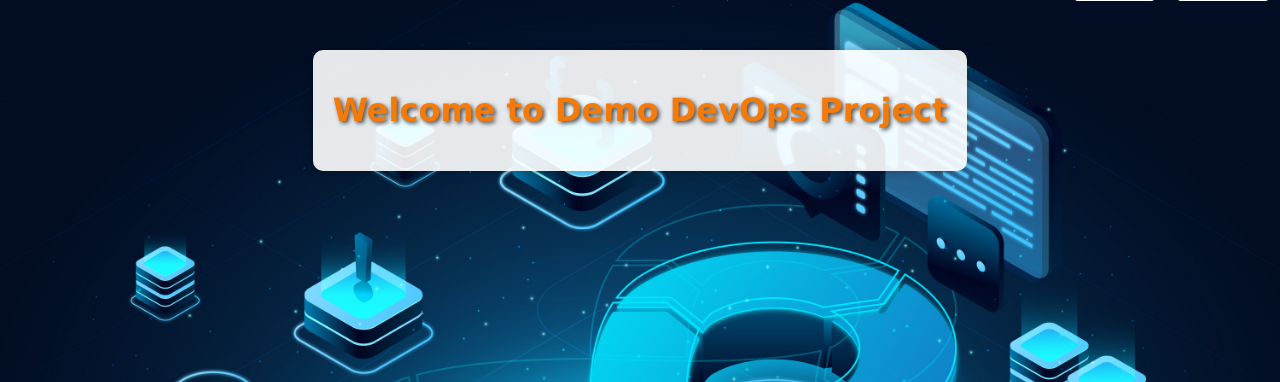
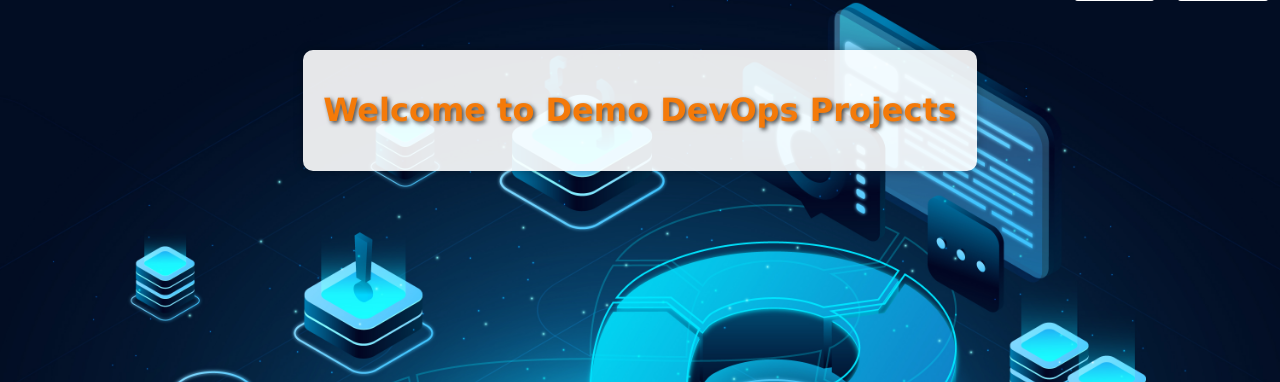
Before and after one commit to Charan-SV/Python-web-app, a Flask app: page / in a window 1280 px wide. Shown: the part 38-420 px from the top of the page. Run offline with Flask 3, Linux system fonts and the light colour scheme; some libraries are stand-ins or nearby versions.

Commit message:
Update index.html

```diff
--- a/templates/index.html
+++ b/templates/index.html
@@ -25,7 +25,7 @@
         </nav>
     </header>
     <div class="index-container">
-        <h1>Welcome to Demo DevOps Project</h1>
+        <h1>Welcome to Demo DevOps Projects</h1>
     </div>
     <footer>
         <p>&copy; 2023 Demo DevOps Project. All rights reserved.</p>
```
